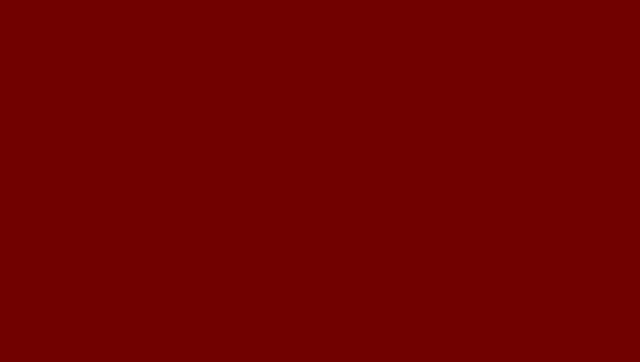
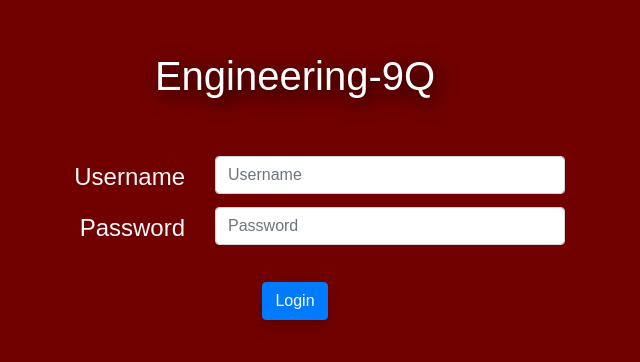
Before and after one commit to WatcharitNew/Engineering9Q, a React (Create React App) app in the folder frontend/: page / in a window 1280 px wide. Shown: the part 108-470 px from the top of the page, without its empty margins (345-985 px from the left). Built offline with nearby package versions, Linux system fonts and the light colour scheme.

Commit message:
change api path

```diff
--- a/frontend/src/App.js
+++ b/frontend/src/App.js
@@ -1,6 +1,5 @@
 import React, { Component } from "react";
 import { Route, Switch, BrowserRouter as Router } from "react-router-dom";
-import Home from "./component/Home";
 import Question from "./component/Question";
 import Summary from "./component/Summary";
 import Instruction from "./component/Instruction";
@@ -24,7 +23,7 @@ class App extends Component {
             <StudentRoute path="/instruction" component={() => <Instruction />} />
             <StudentRoute path="/question" component={() => <Question />} />
             <StudentRoute path="/summary" component={() => <Summary />} />
-            <Route exact path="/login" component={() => <Login />} />
+            <Route exact path="/" component={() => <Login />} />
             <AdminRoute path="/admin/home" component={() => <AdminHome />} />
             <AdminRoute path="/admin/student" component={() => <AdminStudent />} />
           </Switch>
--- a/frontend/src/Utilities.json
+++ /dev/null
@@ -1,3 +0,0 @@
-{
-    "backend-url": "https://engineering9q.herokuapp.com"
-}
--- a/frontend/src/component/AdminHome.js
+++ b/frontend/src/component/AdminHome.js
@@ -6,7 +6,6 @@ import "./AdminHome.css";
 import { Pie } from "react-chartjs-2";
 import SessionStorageService from "../SessionStorageService";
 import LoadSpinner from "./LoadSpinner";
-var utilities = require("../Utilities.json");
 var Qs = require("qs");
 
 class AdminHome extends Component {
@@ -66,7 +65,7 @@ class AdminHome extends Component {
     };
     axios
       .post(
-        utilities["backend-url"] + "/api.php",
+        process.env.REACT_APP_BACKEND_URL,
         Qs.stringify(requestBody),
         config
       )
--- a/frontend/src/component/AdminStudent.js
+++ b/frontend/src/component/AdminStudent.js
@@ -5,7 +5,6 @@ import axios from "axios";
 import "./AdminStudent.css";
 import SessionStorageService from "../SessionStorageService";
 import { FaChevronCircleLeft } from "react-icons/fa";
-var utilities = require("../Utilities.json");
 var Qs = require("qs");
 
 class AdminStudent extends Component {
@@ -47,7 +46,7 @@ class AdminStudent extends Component {
     };
     axios
       .post(
-        utilities["backend-url"] + "/api.php",
+        process.env.REACT_APP_BACKEND_URL,
         Qs.stringify(requestBody),
         config
       )
--- a/frontend/src/component/Login.css
+++ b/frontend/src/component/Login.css
@@ -1,3 +1,25 @@
 #admin-login {
     margin-top: 20vh;
 }
+@import url('https://fonts.googleapis.com/css?family=Kanit&display=swap');
+html, body, .main-bg {
+    background-color: #710000;
+    width: auto;
+    min-height: auto;
+    font-family: 'Kanit', sans-serif;
+}
+#home-box {
+    margin-top: 20vh;
+}
+.text-center {
+    text-align: center;
+}
+.text-left {
+    text-align: left;
+}
+.text-right {
+    text-align: right;
+}
+.background-orange {
+    background-color: #d48a00;
+}
--- a/frontend/src/component/Login.js
+++ b/frontend/src/component/Login.js
@@ -80,8 +80,7 @@ class Login extends Component {
       };
 
       axios
-        .post(
-          "https://student.eng.chula.ac.th/tstudent/auth/service.php",
+        .post( process.env.REACT_APP_STUDENT_ENG_CHULA_URL,
           Qs.stringify(requestBody),
           config
         )
@@ -89,16 +88,16 @@ class Login extends Component {
           switch (response.status) {
             // Created
             case 200:
+              console.log(response.data);
               const requestBodyLogin = {
                 q: "cunetauth",
-                token: response.token,
+                token: response.data.token,
                 student_id: this.state.username,
                 password: this.state.password,
               };
 
               axios
-                .post(
-                  "https://student.eng.chula.ac.th/tstudent/auth/service.php",
+                .post( process.env.REACT_APP_STUDENT_ENG_CHULA_URL,
                   Qs.stringify(requestBodyLogin),
                   config
                 )
@@ -106,14 +105,10 @@ class Login extends Component {
                   switch (response.status) {
                     // Created
                     case 200:
-                      var nameBytes = response.data.name;
-                      var nameText = nameBytes.toString(CryptoJS.enc.Utf16);
-                      var majorBytes = response.data.name;
-                      var majorText = majorBytes.toString(CryptoJS.enc.Utf16);
-
-                      var nameEncrypt = CryptoJS.AES.encrypt(nameText, 'username').toString();
+                      console.log(response.data);
+                      var nameEncrypt = CryptoJS.AES.encrypt(response.data.name, 'username').toString();
                       var idEncrypt = CryptoJS.AES.encrypt(response.data.student_id, 'id').toString();
-                      var majorEncrypt = CryptoJS.AES.encrypt(majorText, 'major').toString();
+                      var majorEncrypt = CryptoJS.AES.encrypt(response.data.department, 'major').toString();
 
                       SessionStorageService.setUserName(nameEncrypt);
                       SessionStorageService.setUserID(idEncrypt);
@@ -138,6 +133,7 @@ class Login extends Component {
 
             // Other case
             default:
+              console.log("token fail");
               console.log("Status code is " + response.status);
           }
         });
--- a/frontend/src/component/Question.js
+++ b/frontend/src/component/Question.js
@@ -7,7 +7,6 @@ import Swal from "sweetalert2";
 import { Redirect } from "react-router-dom";
 import axios from "axios";
 import LoadSpinner from "./LoadSpinner";
-var utilities = require("../Utilities.json");
 var Qs = require("qs");
 var CryptoJS = require("crypto-js");
 
@@ -69,6 +68,8 @@ class Question extends Component {
             var majorBytes  = CryptoJS.AES.decrypt(this.state.major, 'major');
             var majorText = majorBytes.toString(CryptoJS.enc.Utf8);
 
+            console.log(nameText, idText, majorText);
+
             const requestBody = {
               q: "createNewUser",
               userId: idText,
@@ -85,8 +86,7 @@ class Question extends Component {
             };
 
             axios
-              .post(
-                utilities["backend-url"] + "/api.php",
+              .post( process.env.REACT_APP_BACKEND_URL,
                 Qs.stringify(requestBody),
                 config
               )
--- a/frontend/src/component/Summary.js
+++ b/frontend/src/component/Summary.js
@@ -5,7 +5,6 @@ import SessionStorageService from "../SessionStorageService";
 import axios from "axios";
 import Swal from "sweetalert2";
 import LoadSpinner from "./LoadSpinner";
-var utilities = require("../Utilities.json");
 var Qs = require("qs");
 var CryptoJS = require("crypto-js");
 
@@ -186,7 +185,7 @@ class Summary extends Component {
 
           axios
             .post(
-              utilities["backend-url"] + "/api.php",
+              process.env.REACT_APP_BACKEND_URL,
               Qs.stringify(requestBody),
               config
             )
--- a/frontend/src/utilities/AdminRoute.js
+++ b/frontend/src/utilities/AdminRoute.js
@@ -13,7 +13,7 @@ function AdminRoute({ component: Component, ...rest }) {
                 originalText === "admin" ? (
                     <Component {...props} />
                 ) : (
-                        <Redirect to="/login" />
+                        <Redirect to="/" />
                     )
             }
         />
--- a/frontend/src/utilities/StudentRoute.js
+++ b/frontend/src/utilities/StudentRoute.js
@@ -11,7 +11,7 @@ function StudentRoute({ component: Component, ...rest }) {
                 SessionStorageService.getUserID() !== "" ? (
                     <Component {...props} />
                 ) : (
-                        <Redirect to="/login" />
+                        <Redirect to="/" />
                     )
             }
         />
```
Also changed, not shown: 1 other file (tests, documents, lock files or other folders).
